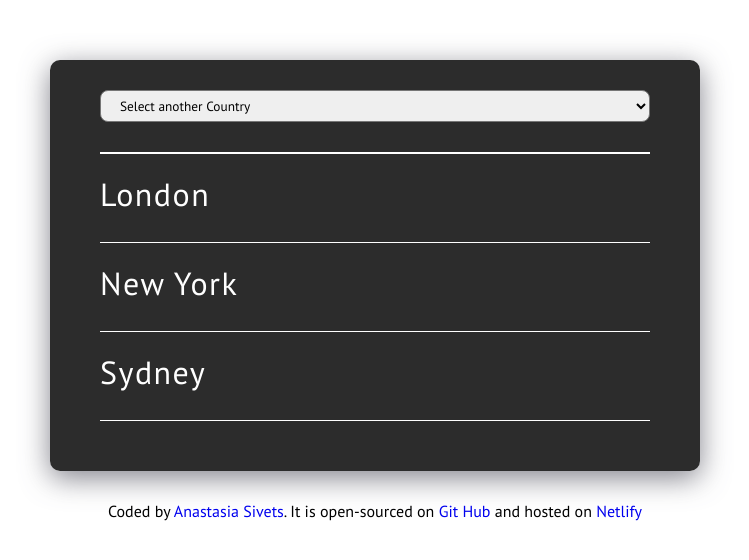
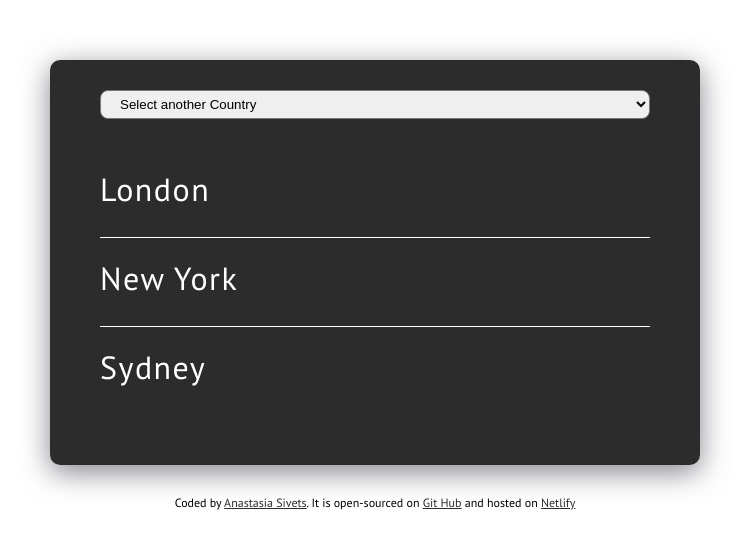
Before and after one commit to siv921/world-clock-app, a plain HTML site: page index.html in a window 1280 px wide. Shown: the whole page, without its empty margins (265-1014 px from the left). Drawn offline with nearby package versions, Linux system fonts and the light colour scheme; a script that the page names is missing.

Commit message:
organised CSS

```diff
--- a/src/styles.css
+++ b/src/styles.css
@@ -1,7 +1,64 @@
+body {
+  font-family: "PT Sans", sans-serif;
+}
+
+a {
+  color: rgba(33, 33, 33, 0.95);
+}
+
 footer {
   text-align: center;
   margin-top: 30px;
-  font-family: "PT Sans", sans-serif;
+  font-size: 12px;
+}
+
+h1 {
+  font-weight: 100;
+  letter-spacing: 1.5px;
+  margin-top: 0;
+  font-size: 20px;
+  margin-bottom: 40px;
+}
+
+select {
+  padding: 5px 15px;
+  width: 550px;
+  border-radius: 8px;
+  margin-bottom: 30px;
+}
+
+.container {
+  width: 600px;
+  background-color: rgba(33, 33, 33, 0.95);
+  color: white;
+  display: block;
+  margin: 60px auto;
+  margin-bottom: 10px;
+  padding: 30px 0px 50px 50px;
+  border-radius: 10px;
+  box-shadow: rgba(100, 100, 111, 0.8) 0px 7px 29px;
+}
+
+.london,
+.new-york,
+.sydney,
+.selected {
+  border-bottom: 1px solid white;
+  width: 550px;
+  line-height: 80px;
+  letter-spacing: 1.5px;
+  display: flex;
+  justify-content: space-between;
+}
+
+.display-countries {
+  display: block;
+  margin: 20px auto;
+}
+
+.sydney:last-child,
+.selected {
+  border-bottom: none;
 }
 
 .city {
@@ -18,75 +75,6 @@ footer {
   font-weight: bold;
 }
 
-a {
-  text-decoration: none;
-  color: #0001ee;
-}
-
-.container {
-  width: 600px;
-  background-color: rgba(33, 33, 33, 0.95);
-  color: white;
-  display: block;
-  margin: 60px auto;
-  margin-bottom: 10px;
-  padding: 30px 0px 50px 50px;
-  border-radius: 10px;
-  font-family: "PT Sans", sans-serif;
-  box-shadow: rgba(100, 100, 111, 0.8) 0px 7px 29px;
-}
-
-.london {
-  border-top: 1px solid white;
-  width: 550px;
-  line-height: 80px;
-  letter-spacing: 1.5px;
-}
-
-.new-york {
-  border-top: 1px solid white;
-  width: 550px;
-  line-height: 80px;
-  letter-spacing: 1.5px;
-}
-
-.sydney {
-  border-top: 1px solid white;
-  border-bottom: 1px solid white;
-  width: 550px;
-  line-height: 80px;
-  letter-spacing: 1.5px;
-}
-
-.selected {
-  width: 550px;
-  line-height: 80px;
-  border-top: 1px solid white;
-  letter-spacing: 1.5px;
-}
-
-.display-countries {
-  display: block;
-  margin: 20px auto;
-}
-
-select {
-  font-family: "PT Sans", sans-serif;
-
-  padding: 5px 15px;
-  width: 550px;
-  border-radius: 8px;
-  margin-bottom: 30px;
-}
-
-.new-york,
-.selected,
-.london,
-.sydney {
-  display: flex;
-  justify-content: space-between;
-}
-
 #date-london {
   position: relative;
   right: -40px;
```
